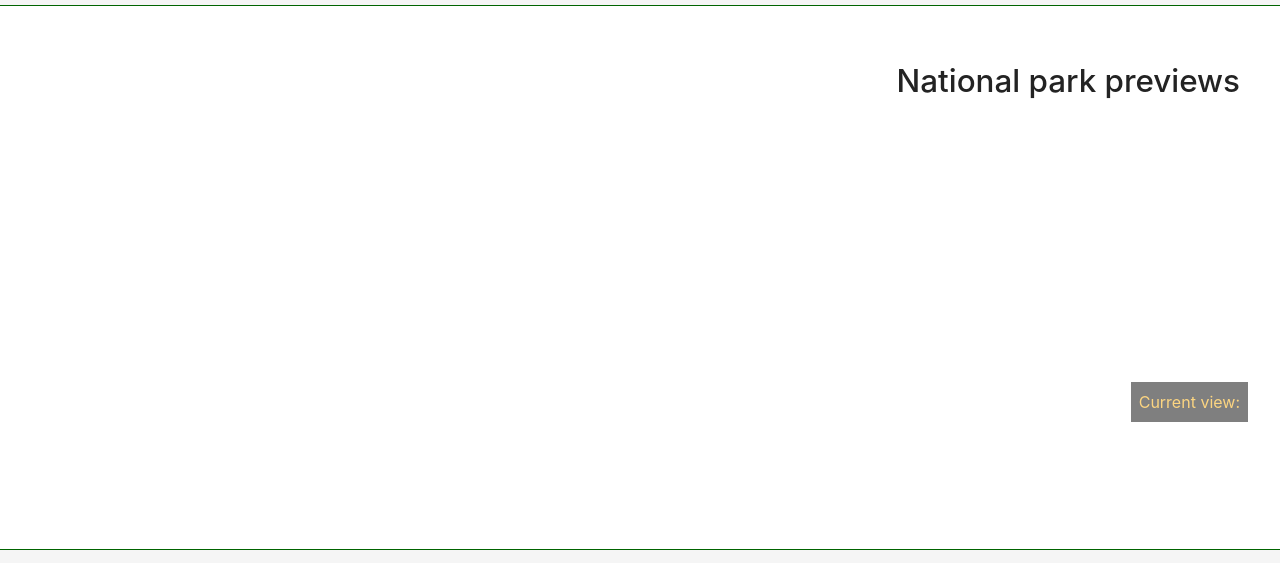
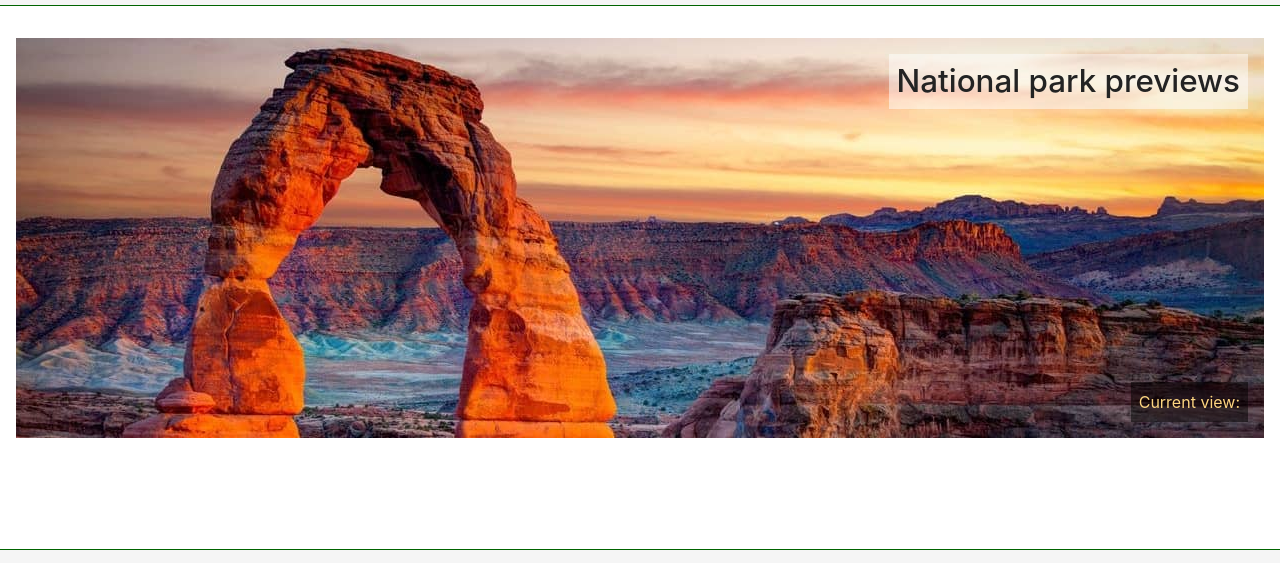
Before and after one commit to mike14747/national-parks, a plain HTML site: page index.html in a window 1280 px wide. Shown: the part 66-629 px from the top of the page. Drawn offline with Linux system fonts and the light colour scheme; the site is published under a folder, as on GitHub Pages, so addresses that start at the root find nothing; no server answers.

Commit message:
Updated the path to the hero background-image in app_styles.css.

```diff
--- a/css/app_styles.css
+++ b/css/app_styles.css
@@ -66,7 +66,7 @@
     align-items: flex-end;
     width: 100%;
     height: 400px;
-    background-image: url('/images/hero.jpg');
+    background-image: url('../images/hero.jpg');
     background-position: center;
     background-size: cover;
     margin-bottom: 2rem;
```
